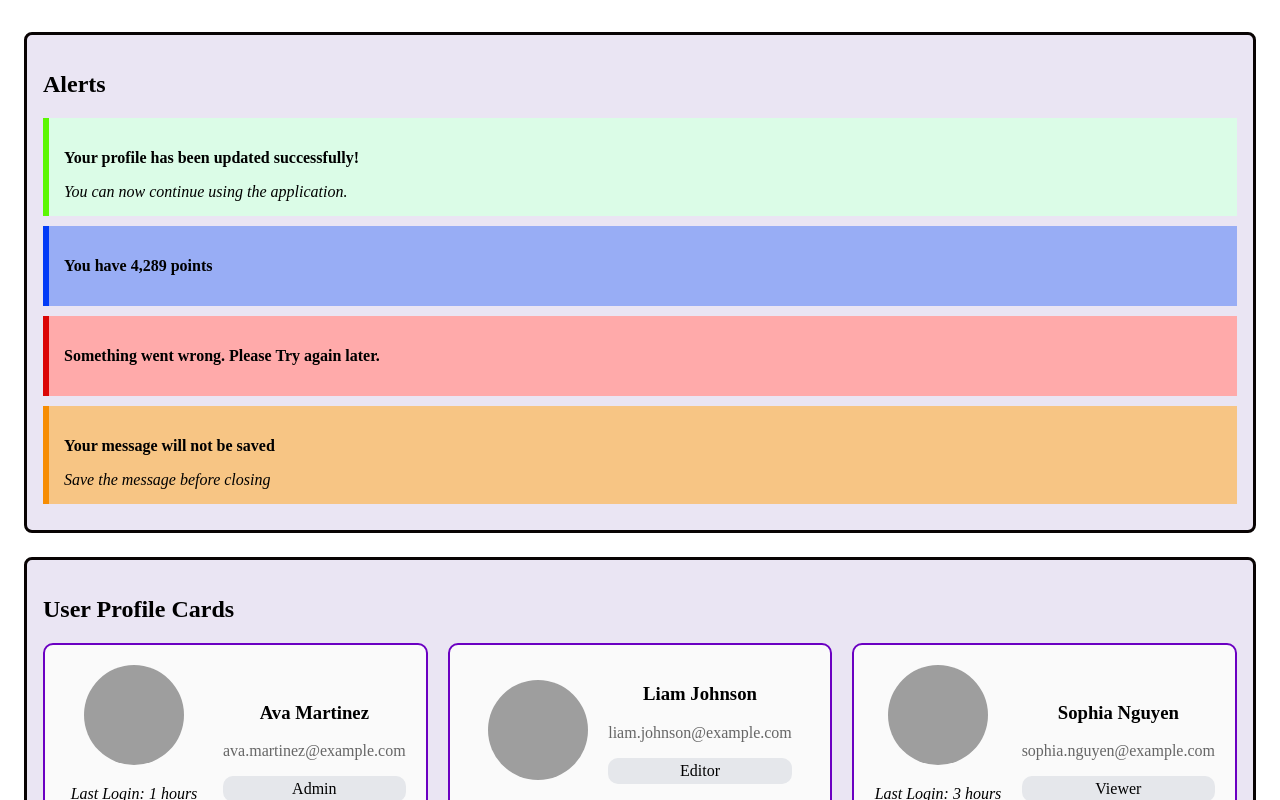
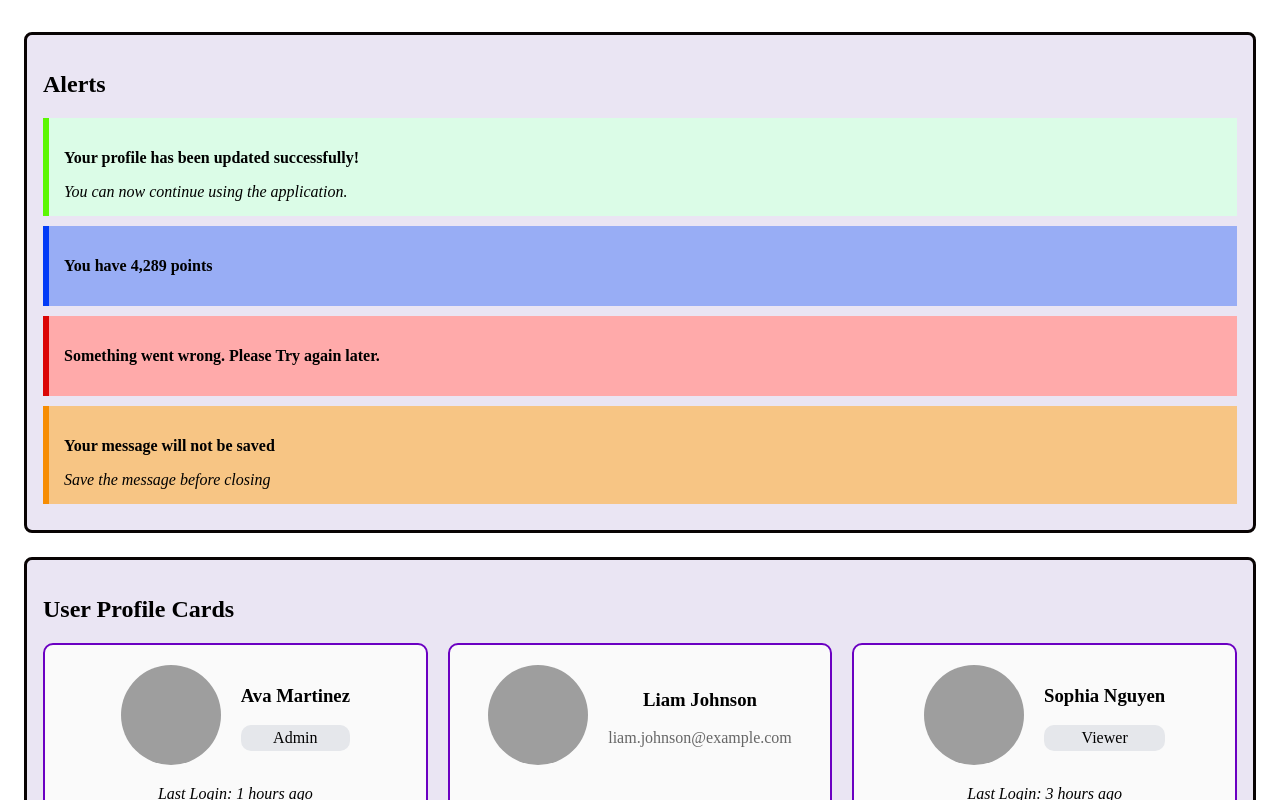
Before and after one commit to shanreed25/component-library, a React (Vite) app: page / in a window 1280 px wide. Shown: the top 800 px of the page. Built offline with nearby package versions, Linux system fonts and the light colour scheme; grey boxes are pictures that could not be loaded.

Commit message:
implemented conditional rendering of show email and role

```diff
--- a/src/App.tsx
+++ b/src/App.tsx
@@ -41,9 +41,9 @@ export default function App() {
         <div className="cards">
           {users.map((user) =>
             Number(user.id.charAt(user.id.length - 1)) % 2 === 0 ? (
-              <UserProfileCard user={user} /> //if user id ends in a even number
+              <UserProfileCard user={user} showRole={false}/> //if user id ends in a even number
             ) : (
-              <UserProfileCard user={user}>
+              <UserProfileCard user={user} showEmail={false}>
                 <em>
                   Last Login: {user.id.charAt(user.id.length - 1)} hours
                   ago{" "}
--- a/src/components/UserProfileCard/UserProfileCard.tsx
+++ b/src/components/UserProfileCard/UserProfileCard.tsx
@@ -1,7 +1,7 @@
 import type { UserProfileCardProps } from "../../types/index"
 
 // destructuring: {user, showEmail, showRole, onEdit, children}
-export function UserProfileCard({user, showEmail, showRole, onEdit, children}: UserProfileCardProps){
+export function UserProfileCard({user, showEmail=true, showRole=true, onEdit, children}: UserProfileCardProps){
     return (
         <div className="user-card">
 
@@ -19,16 +19,19 @@ export function UserProfileCard({user, showEmail, showRole, onEdit, children}: U
                     </div>//if the user has no picture show the first letter of their name in a circle
                 )}
 
-                {children && <p className="user-message">{children}</p>}
+
 
           </div>
             <div>
                 <h3>{user.name}</h3>
-                <p className="user-email">{user.email}</p>
-                <p className="user-role">{user.role}</p>
+                {/* Only show email and role when they are true */}
+                {showEmail && <p className="user-email">{user.email}</p>}
+                {showRole && <p className="user-role">{user.role}</p>}
             </div>
         </div>
 
+
+        {children && <p className="user-message">{children}</p>}
         <button className="user-card-button">Edit Profile</button>
         </div>
     )
```
Also changed, not shown: 1 other file (tests, documents, lock files or other folders).
